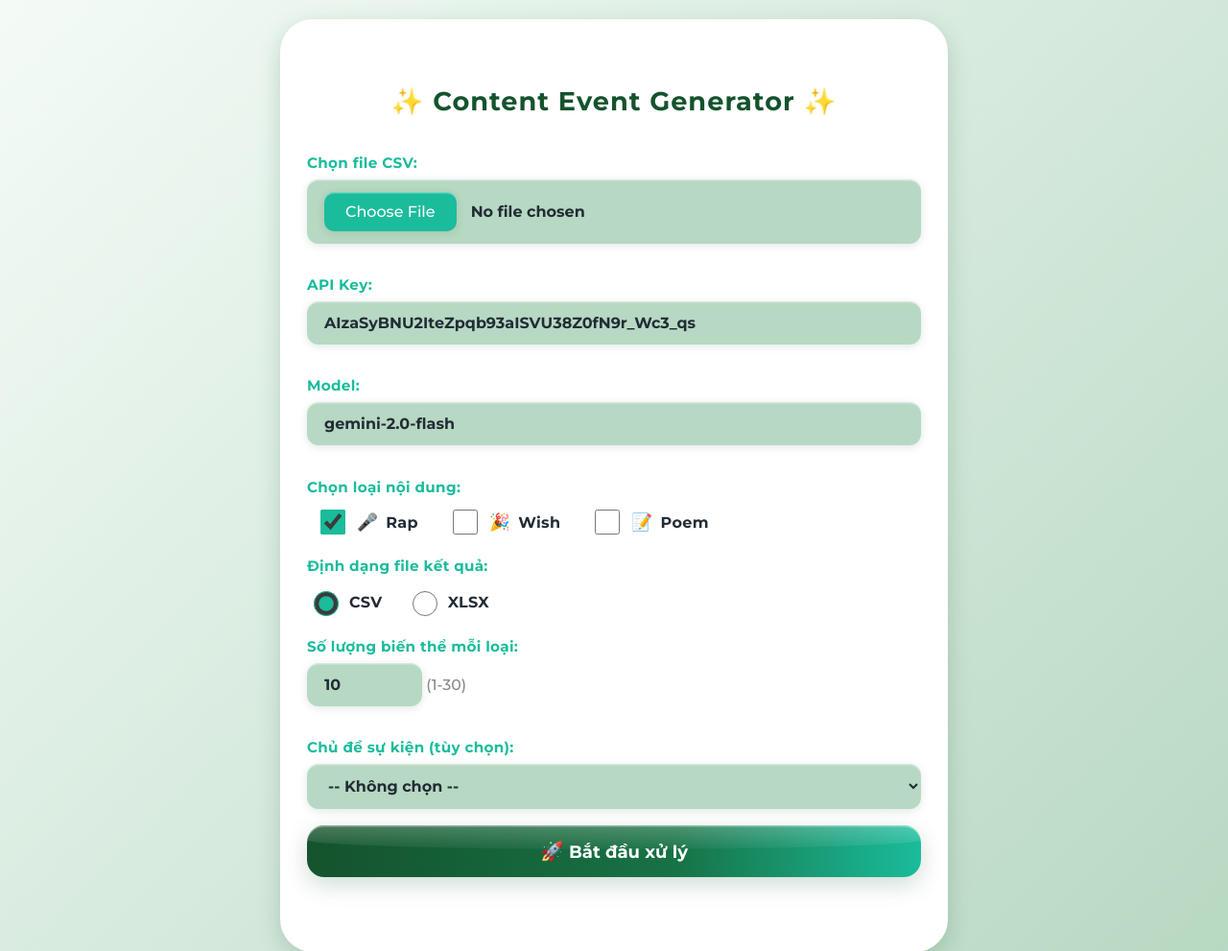
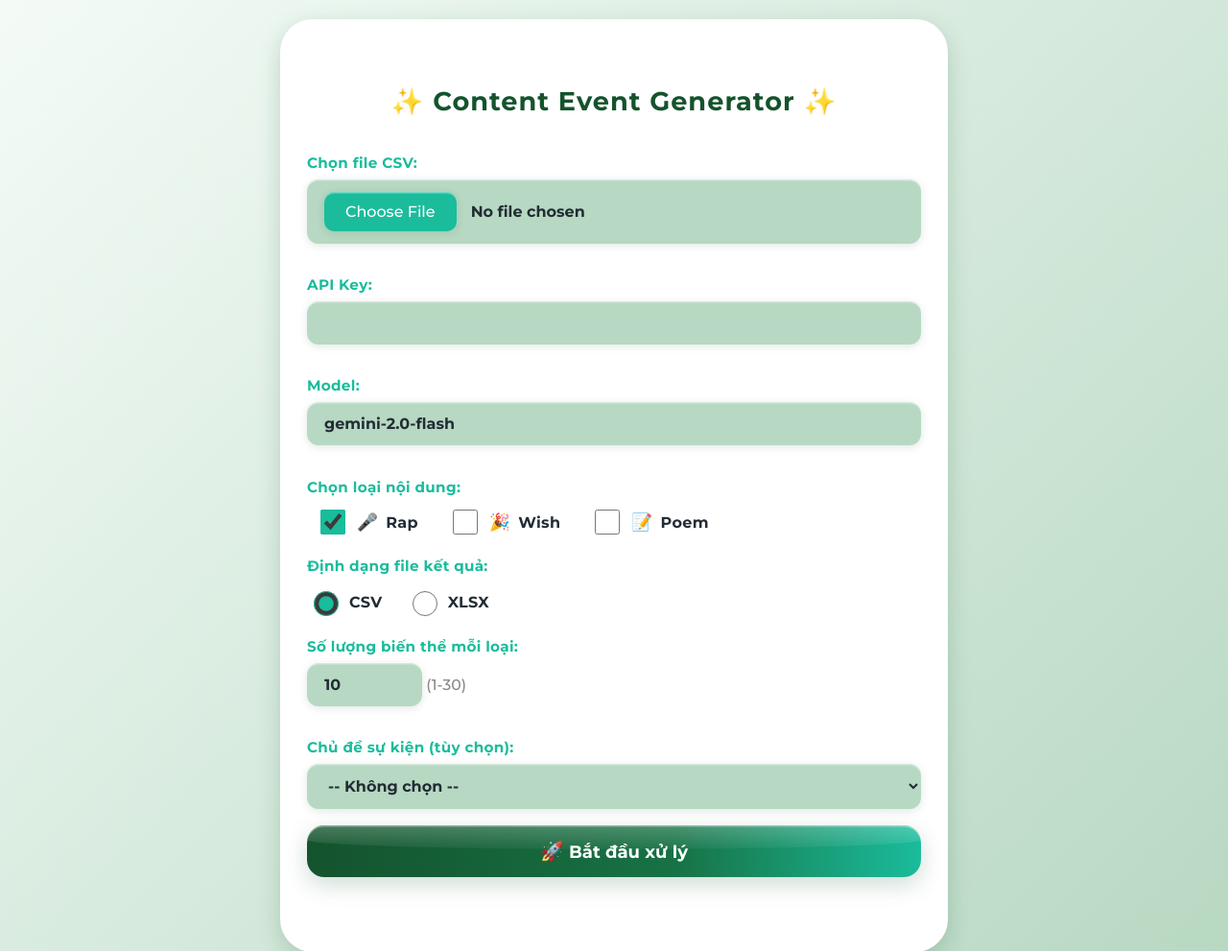
Before and after one commit to tader68/gencontent, a Flask app: page / in a window 1280 px wide. Shown: the top 991 px of the page at 96% size. Run offline with Flask 3, Linux system fonts and the light colour scheme.

Commit message:
Clear default API Key for user input

```diff
--- a/templates/index.html
+++ b/templates/index.html
@@ -14,7 +14,7 @@
             <label class="label-main">Chọn file CSV:</label>
             <input type="file" name="csv_file" accept=".csv" required class="input-main"><br>
             <label class="label-main">API Key:</label>
-            <input type="text" name="api_key" value="AIzaSyBNU2IteZpqb93aISVU38Z0fN9r_Wc3_qs" required class="input-main"><br>
+            <input type="text" name="api_key" value="" required class="input-main"><br>
             <label class="label-main">Model:</label>
             <input type="text" name="model" value="gemini-2.0-flash" required class="input-main"><br>
             <label class="label-main">Chọn loại nội dung:</label>
```
